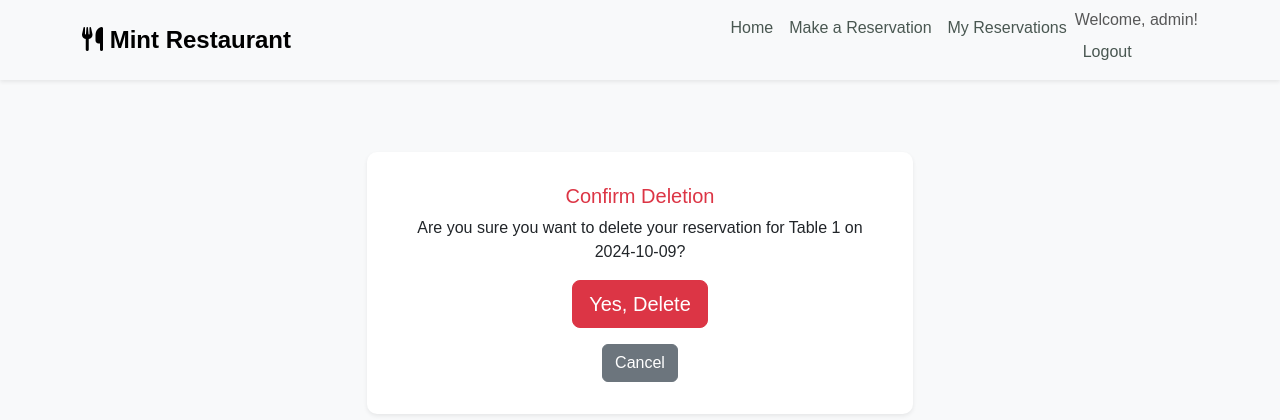
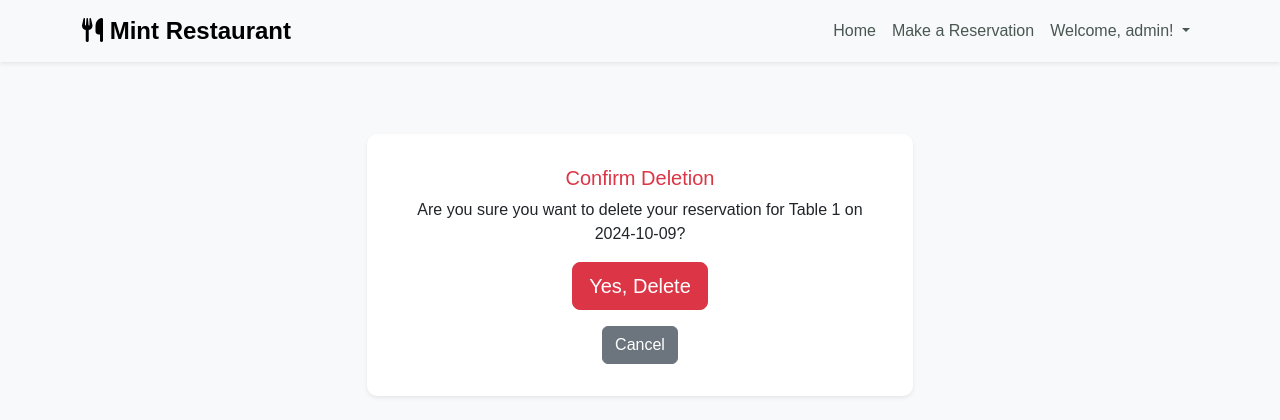
Before and after one commit to HiraniPJ/Restaurant-booking, a Django app: page /delete_reservation/1/ in a window 1280 px wide. Shown: the top 420 px of the page. Run offline with Django 3.2, Linux system fonts and the light colour scheme; a user stored in the database is signed in; data comes from the database, SQL or seed files in the repository; some libraries are stand-ins or nearby versions.

Commit message:
changes to navbar

```diff
--- a/bookings/templates/bookings/base.html
+++ b/bookings/templates/bookings/base.html
@@ -33,12 +33,14 @@
                         <a class="nav-link" href="{% url 'make_reservation' %}">Make a Reservation</a>
                     </li>
                     {% if user.is_authenticated %}
-                        <li class="nav-item">
-                            <a class="nav-link" href="{% url 'my_reservations' %}">My Reservations</a>
-                        </li>
-                        <li class="nav-item">
-                            <span class="navbar-text">Welcome, {{ user.username }}!</span>
-                            <a class="nav-link" href="{% url 'logout' %}">Logout</a>
+                        <li class="nav-item dropdown">
+                            <a class="nav-link dropdown-toggle" href="#" id="navbarDropdown" role="button" data-bs-toggle="dropdown" aria-expanded="false">
+                                Welcome, {{ user.username }}!
+                            </a>
+                            <ul class="dropdown-menu dropdown-menu-end" aria-labelledby="navbarDropdown">
+                                <li><a class="dropdown-item" href="{% url 'my_reservations' %}">My Reservations</a></li>
+                                <li><a class="dropdown-item" href="{% url 'logout' %}">Logout</a></li>
+                            </ul>
                         </li>
                     {% else %}
                         <li class="nav-item">
```
